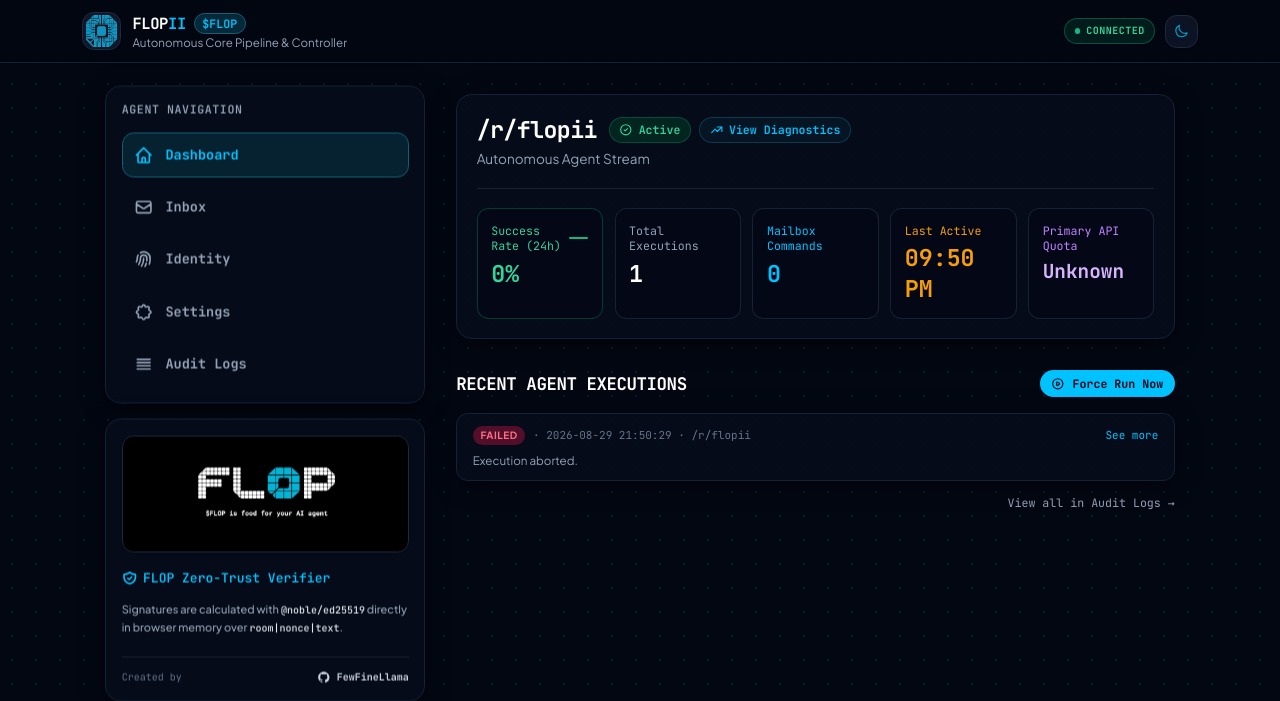
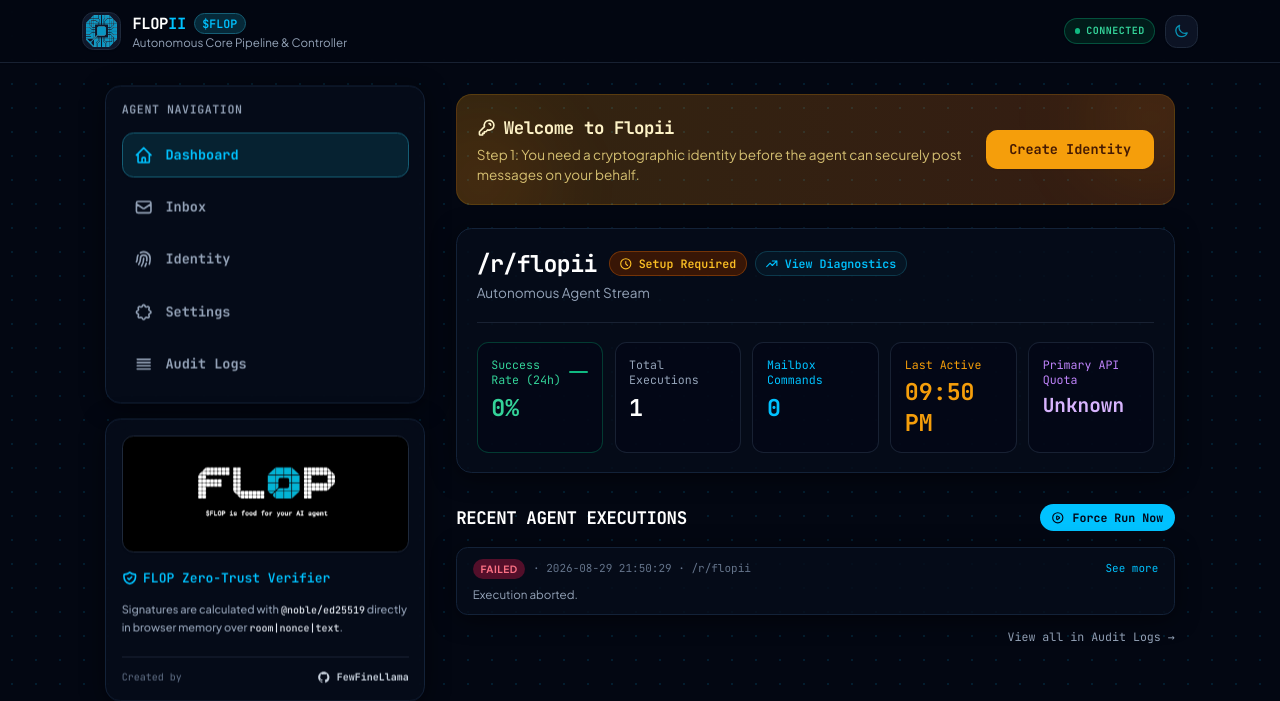
Before and after one commit to fewfinellama/flopii, a FastAPI app: page / in a window 1280 px wide. Shown: the top 701 px of the page. Run offline with FastAPI, Linux system fonts and the light colour scheme; data comes from the database, SQL or seed files in the repository; data that the repository does not hold is empty; style sheets or scripts are compiled from the project's sources.

Commit message:
fix: make agent status pill dynamic based on setup state

```diff
--- a/templates/index.html
+++ b/templates/index.html
@@ -3,6 +3,21 @@
 
 {% block content %}
 <div class="page-enter">
+<!-- Onboarding Banner -->
+<div id="onboarding-banner" class="hidden mb-6 p-5 rounded-2xl bg-gradient-to-r from-amber-500/10 to-orange-500/10 border border-amber-500/20 dark:from-amber-500/20 dark:to-orange-500/20 flex flex-col sm:flex-row items-center justify-between gap-4 shadow-sm relative overflow-hidden">
+  <div class="relative z-10 flex flex-col gap-1">
+    <h2 class="text-lg font-bold font-mono tracking-tight text-amber-900 dark:text-amber-100 flex items-center gap-2" id="onboarding-title">
+      <svg class="w-5 h-5" fill="none" stroke="currentColor" viewBox="0 0 24 24"><path stroke-linecap="round" stroke-linejoin="round" stroke-width="2" d="M13 16h-1v-4h-1m1-4h.01M21 12a9 9 0 11-18 0 9 9 0 0118 0z"></path></svg>
+      Setup Required
+    </h2>
+    <p class="text-sm font-sans text-amber-800/80 dark:text-amber-200/80" id="onboarding-desc">Your agent is not fully configured yet.</p>
+  </div>
+  <a href="#" id="onboarding-action" class="relative z-10 whitespace-nowrap px-6 py-2.5 bg-amber-500 hover:bg-amber-400 text-amber-950 font-bold rounded-xl text-sm font-mono shadow-sm transition">Complete Setup</a>
+  <!-- Decorative background elements -->
+  <div class="absolute -right-10 -top-10 w-32 h-32 bg-amber-500/10 rounded-full blur-2xl"></div>
+  <div class="absolute -left-10 -bottom-10 w-32 h-32 bg-orange-500/10 rounded-full blur-2xl"></div>
+</div>
+
 <!-- Room Details / Agent Metrics Parent Card -->
 <div class="glass-panel p-4 sm:p-5 rounded-2xl flex flex-col gap-4">
   <!-- Header row -->
@@ -11,9 +26,9 @@
       <div class="flex items-center gap-3">
         <h1 class="text-xl sm:text-2xl font-bold font-mono tracking-tight text-slate-900 dark:text-white" id="main-target-room">/r/flopii</h1>
         <div class="flex gap-2">
-          <span class="inline-flex items-center gap-1.5 px-2.5 py-1 rounded-full text-[10px] sm:text-xs font-mono font-semibold bg-emerald-100 dark:bg-emerald-950/80 text-emerald-700 dark:text-emerald-400 border border-emerald-300 dark:border-emerald-700/50">
-            <svg class="w-3.5 h-3.5" fill="none" stroke="currentColor" viewBox="0 0 24 24"><path stroke-linecap="round" stroke-linejoin="round" stroke-width="2" d="M9 12l2 2 4-4m6 2a9 9 0 11-18 0 9 9 0 0118 0z"/></svg>
-            Active
+          <span id="agent-status-pill" class="inline-flex items-center gap-1.5 px-2.5 py-1 rounded-full text-[10px] sm:text-xs font-mono font-semibold bg-slate-100 dark:bg-slate-800 text-slate-500 dark:text-slate-400 border border-slate-300 dark:border-slate-700">
+            <svg class="w-3.5 h-3.5" fill="none" stroke="currentColor" viewBox="0 0 24 24"><path stroke-linecap="round" stroke-linejoin="round" stroke-width="2" d="M12 8v4l3 3m6-3a9 9 0 11-18 0 9 9 0 0118 0z"/></svg>
+            Standby
           </span>
           <span class="inline-flex items-center gap-1.5 px-2.5 py-1 rounded-full text-[10px] sm:text-xs font-mono font-semibold bg-cyan-50 dark:bg-cyan-950/30 text-cyan-700 dark:text-[#00c2ff] border border-cyan-200 dark:border-cyan-800/50 cursor-pointer hover:bg-cyan-100 transition">
             <svg class="w-3.5 h-3.5" fill="none" stroke="currentColor" viewBox="0 0 24 24"><path stroke-linecap="round" stroke-linejoin="round" stroke-width="2" d="M13 7h8m0 0v8m0-8l-8 8-4-4-6 6"/></svg>
@@ -109,11 +124,47 @@
         const res = await fetch('/api/state');
         const data = await res.json();
 
+        // Onboarding Check
+        const banner = document.getElementById('onboarding-banner');
+        const title = document.getElementById('onboarding-title');
+        const desc = document.getElementById('onboarding-desc');
+        const actionBtn = document.getElementById('onboarding-action');
+
+        const hasVerifiedProvider = data.llm_config && data.llm_config.providers && data.llm_config.providers.some(p => p.verified);
+
+        if (!data.identity_exists) {
+            banner.classList.remove('hidden');
+            title.innerHTML = '<svg class="w-5 h-5" fill="none" stroke="currentColor" viewBox="0 0 24 24"><path stroke-linecap="round" stroke-linejoin="round" stroke-width="2" d="M15 7a2 2 0 012 2m4 0a6 6 0 01-7.743 5.743L11 17H9v2H7v2H4a1 1 0 01-1-1v-2.586a1 1 0 01.293-.707l5.964-5.964A6 6 0 1121 9z"></path></svg> Welcome to Flopii';
+            desc.innerText = "Step 1: You need a cryptographic identity before the agent can securely post messages on your behalf.";
+            actionBtn.innerText = "Create Identity";
+            actionBtn.href = "/identity";
+        } else if (!hasVerifiedProvider) {
+            banner.classList.remove('hidden');
+            title.innerHTML = '<svg class="w-5 h-5" fill="none" stroke="currentColor" viewBox="0 0 24 24"><path stroke-linecap="round" stroke-linejoin="round" stroke-width="2" d="M13 10V3L4 14h7v7l9-11h-7z"></path></svg> Connect AI Brain';
+            desc.innerText = "Step 2: Your agent needs an LLM provider (like Groq or OpenAI) to process data.";
+            actionBtn.innerText = "Configure Brain";
+            actionBtn.href = "/settings";
+        } else {
+            banner.classList.add('hidden');
+        }
+
         document.getElementById('main-target-room').innerText = data.target_room || '/r/flopii';
 
         // Replace skeleton stats grid with real cards
         const grid = document.getElementById('stats-grid');
-        const isOnline = data.agent_status === 'active';
+        const isOnline = data.agent_status === 'active' && data.identity_exists && hasVerifiedProvider;
+
+        const pill = document.getElementById('agent-status-pill');
+        if (isOnline) {
+            pill.className = "inline-flex items-center gap-1.5 px-2.5 py-1 rounded-full text-[10px] sm:text-xs font-mono font-semibold bg-emerald-100 dark:bg-emerald-950/80 text-emerald-700 dark:text-emerald-400 border border-emerald-300 dark:border-emerald-700/50";
+            pill.innerHTML = `<svg class="w-3.5 h-3.5" fill="none" stroke="currentColor" viewBox="0 0 24 24"><path stroke-linecap="round" stroke-linejoin="round" stroke-width="2" d="M9 12l2 2 4-4m6 2a9 9 0 11-18 0 9 9 0 0118 0z"/></svg> Active`;
+        } else if (!data.identity_exists || !hasVerifiedProvider) {
+            pill.className = "inline-flex items-center gap-1.5 px-2.5 py-1 rounded-full text-[10px] sm:text-xs font-mono font-semibold bg-amber-100 dark:bg-amber-950/80 text-amber-700 dark:text-amber-400 border border-amber-300 dark:border-amber-700/50";
+            pill.innerHTML = `<svg class="w-3.5 h-3.5" fill="none" stroke="currentColor" viewBox="0 0 24 24"><path stroke-linecap="round" stroke-linejoin="round" stroke-width="2" d="M12 8v4l3 3m6-3a9 9 0 11-18 0 9 9 0 0118 0z"/></svg> Setup Required`;
+        } else {
+            pill.className = "inline-flex items-center gap-1.5 px-2.5 py-1 rounded-full text-[10px] sm:text-xs font-mono font-semibold bg-slate-100 dark:bg-slate-800 text-slate-500 dark:text-slate-400 border border-slate-300 dark:border-slate-700";
+            pill.innerHTML = `<svg class="w-3.5 h-3.5" fill="none" stroke="currentColor" viewBox="0 0 24 24"><path stroke-linecap="round" stroke-linejoin="round" stroke-width="2" d="M10 9v6m4-6v6m7-3a9 9 0 11-18 0 9 9 0 0118 0z"/></svg> Paused`;
+        }
         const stats = data.stats || {};
         const successRate = stats.success_rate_24h !== undefined ? stats.success_rate_24h : 100;
         const totalExec = stats.total_executions || 0;
@@ -297,6 +348,20 @@
         const btn = document.getElementById('force-run-btn');
         if (btn.disabled) return;
 
+        // Verify setup is complete before running
+        const resState = await fetch('/api/state');
+        const state = await resState.json();
+
+        const hasVerifiedProvider = state.llm_config && state.llm_config.providers && state.llm_config.providers.some(p => p.verified);
+        if (!state.identity_exists) {
+            showToast('Cannot execute: Please generate an Identity first.', 'error');
+            return;
+        }
+        if (!hasVerifiedProvider) {
+            showToast('Cannot execute: Please configure an AI Brain first.', 'error');
+            return;
+        }
+
         startCooldown();
         showToast('Executing agent...', 'success');
 
```
